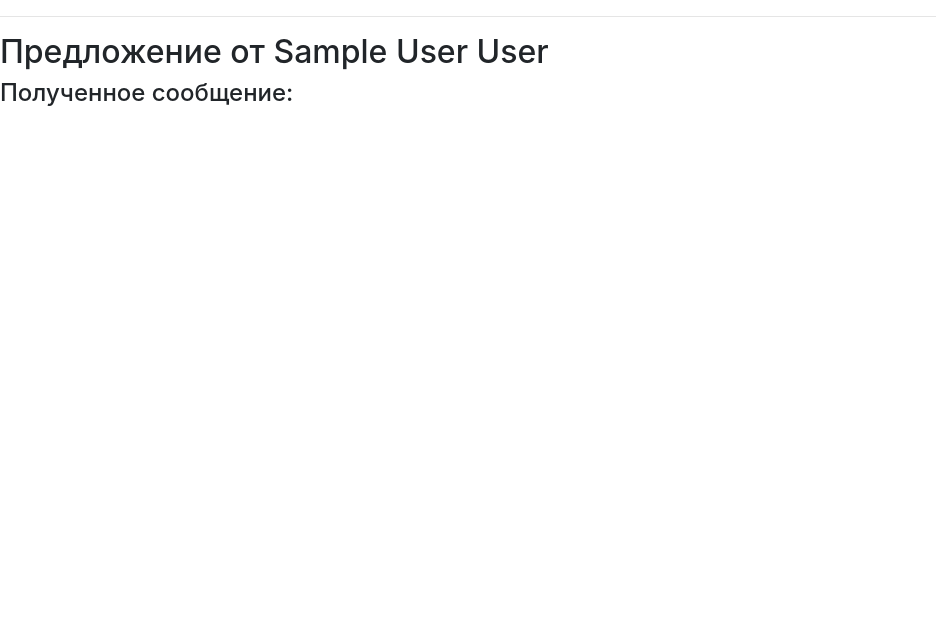
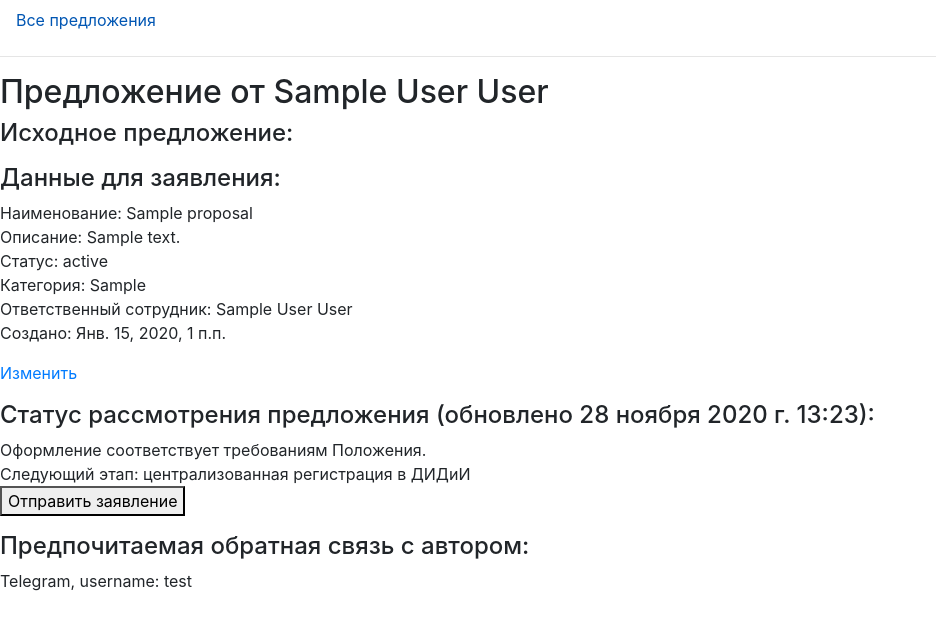
Before and after one commit to e-kondr01/rosseti-final-back, a Django app: page /moderator-site/proposals/1 in a window 1280 px wide. Shown: the top 630 px of the page, without its empty margins (0-936 px from the left). Run offline with Django 3.2, Linux system fonts and the light colour scheme; tables that the repository leaves empty hold one stand-in row (values such as "Sample post"); some libraries are stand-ins or nearby versions.

Commit message:
django web version for demo

```diff
--- a/api/models.py
+++ b/api/models.py
@@ -2,6 +2,7 @@ from django.contrib.auth.models import User
 from django.db import models
 from django.db.models.fields import CharField
 from django.db.models.fields.related import OneToOneField
+from django.urls import reverse
 
 
 class Employee(models.Model):
@@ -29,10 +30,10 @@ class ProposalDraft(models.Model):
 class Proposal(models.Model):
     draft = models.OneToOneField(ProposalDraft, on_delete=models.CASCADE,
                                  related_name='draft')
-    title = models.CharField(max_length=256, blank=True)
-    description = models.TextField(blank=True)
-    status = models.CharField(max_length=128)
-    category = models.CharField(max_length=128, blank=True)
+    title = models.CharField(max_length=256, blank=True, verbose_name='Наименование')
+    description = models.TextField(blank=True, verbose_name='Описание')
+    status = models.CharField(max_length=128, verbose_name='Статус')
+    category = models.CharField(max_length=128, blank=True, verbose_name='Категория')
     author = models.ForeignKey(Employee, on_delete=models.CASCADE,
                                related_name='authored_proposals')
     moderator = models.ForeignKey(Employee, on_delete=models.CASCADE,
@@ -41,5 +42,11 @@ class Proposal(models.Model):
     created_at = models.DateTimeField(auto_now_add=True)
     updated_at = models.DateTimeField(auto_now=True)
 
+    def draft_description(self):
+        return self.draft.description
+
     def __str__(self) -> str:
         return f'Обработанное предложение от {self.author}'
+
+    def get_absolute_url(self):
+        return reverse('proposal_detail', kwargs={"pk": self.pk})
--- a/moderator_site/templates/moderator_site/layout.html
+++ b/moderator_site/templates/moderator_site/layout.html
@@ -8,6 +8,9 @@
     </head>
     <body>
         <ul class="nav">
+            <li class="nav-item">
+                <a class="nav-link" href="{% url 'proposal_list' %}">Все предложения</a>
+            </li>
         </ul>
         <hr>
         {% block body %}
--- a/moderator_site/templates/moderator_site/proposal_detail.html
+++ b/moderator_site/templates/moderator_site/proposal_detail.html
@@ -3,9 +3,25 @@
 {% block body %}
 
     <h2>Предложение от  {{ object.author }}</h2>
-    <h4>Полученное сообщение:</h4>
-    <div>{{ object.draft }}</div>
-    <div></div>
-
+    <h4>Исходное предложение:</h4>
+    <div>{{ object.draft_description }}</div>
+    <p></p>
+    <h4>Данные для заявления:</h4>
+    <div>Наименование: {{ object.title }}</div>
+    <div>Описание: {{ object.description }}</div>
+    <div>Статус: {{ object.status }}</div>
+    <div>Категория: {{ object.category }}</div>
+    <div>Ответственный сотрудник: {{ object.moderator }}</div>
+    <div>Создано: {{ object.created_at }}</div>
+    <p></p>
+    <a href="{% url 'update_proposal' proposal.pk %}">Изменить</a>
+    <p></p>
+    <h4>Статус рассмотрения предложения (обновлено 28 ноября 2020 г. 13:23):</h4>
+    <div>Оформление соответствует требованиям Положения.</div>
+    <div>Следующий этап: централизованная регистрация в ДИДиИ</div>
+    <button>Отправить заявление</button>
+    <p></p>
+    <h4>Предпочитаемая обратная связь с автором:</h4>
+    <div>Telegram, username: test</div>
 
 {% endblock %}
--- a/moderator_site/templates/moderator_site/proposal_form.html
+++ b/moderator_site/templates/moderator_site/proposal_form.html
@@ -1,6 +1,10 @@
 {% extends "moderator_site/layout.html" %}
 
 {% block body %}
+    <h3>Исходное предложение:</h3>
+    <div>{{ draft_description }}</div>
+    <p></p>
+    <h3>Заполнение заявления на рацпредложение</h3>
     <form method="post">{% csrf_token %}
         {{ form.as_p }}
         <input type="submit" value="Изменить данные предложения">
--- a/moderator_site/urls.py
+++ b/moderator_site/urls.py
@@ -6,4 +6,6 @@ urlpatterns = [
     path('proposals', views.ProposalList.as_view(), name='proposal_list'),
     path('proposals/<int:pk>', views.ProposalDetail.as_view(),
          name='proposal_detail'),
+    path('proposals/<int:pk>/edit', views.UpdateProposal.as_view(),
+         name='update_proposal'),
 ]
--- a/moderator_site/views.py
+++ b/moderator_site/views.py
@@ -15,3 +15,11 @@ class ProposalDetail(DetailView):
 class UpdateProposal(UpdateView):
     model = Proposal
     template_name = 'moderator_site/proposal_form.html'
+    fields = [
+        'title', 'description', 'status', 'category',
+        ]
+
+    def get_context_data(self, **kwargs):
+        context = super().get_context_data(**kwargs)
+        context['draft_description'] = self.object.draft.description
+        return context
```
